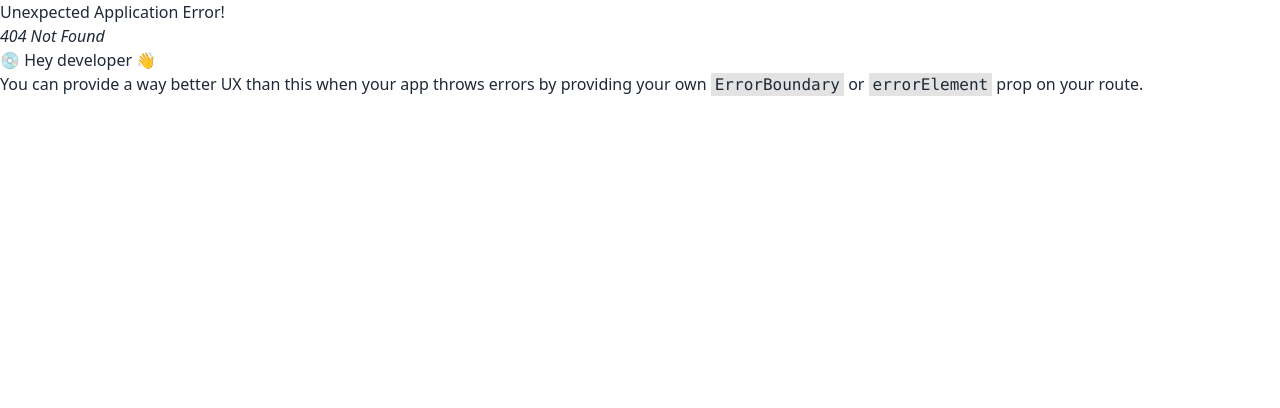
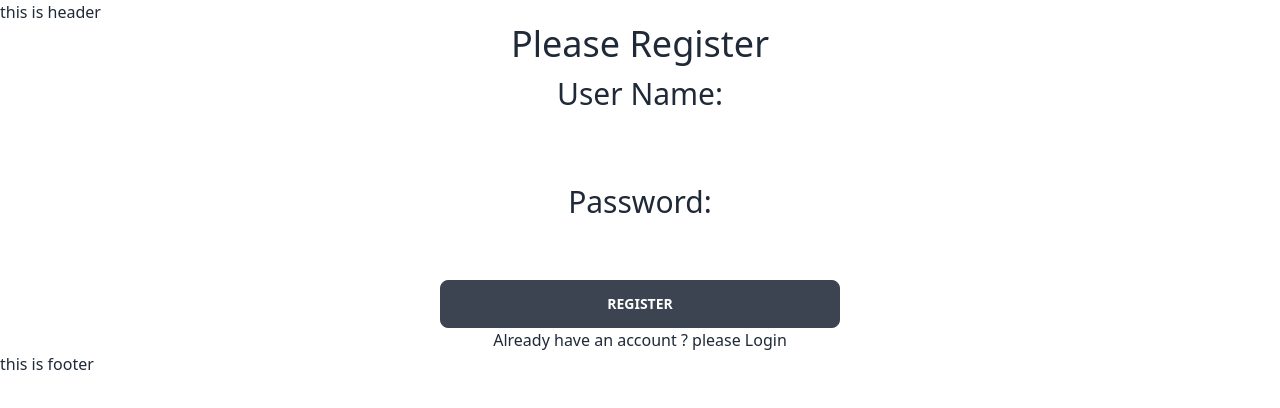
Before and after one commit to ptan01/Coffee-store-client, a React (Vite) app: page /register in a window 1280 px wide. Before the commit this address had no page. Shown: the top 408 px of the page. Built offline with nearby package versions, Linux system fonts and the light colour scheme.

Commit message:
login and register page add and firebase config file add and context api created

```diff
--- a/package.json
+++ b/package.json
@@ -10,6 +10,7 @@
   },
   "dependencies": {
     "daisyui": "^2.51.6",
+    "firebase": "^9.22.0",
     "react": "^18.2.0",
     "react-dom": "^18.2.0",
     "react-router-dom": "^6.11.1",
--- a/src/components/addCoffee/AddCoffee.jsx
+++ b/src/components/addCoffee/AddCoffee.jsx
@@ -3,6 +3,9 @@ import Swal from 'sweetalert2'
 
 
 const AddCoffee = () => {
+
+
+
 
     const handleCoffee = (e)=>{
         e.preventDefault()
--- /dev/null
+++ b/src/components/login/Login.jsx
@@ -0,0 +1,49 @@
+import React, { useState } from 'react';
+import { Link } from 'react-router-dom';
+
+const Login = () => {
+    const [username, setUsername] = useState('');
+    const [password, setPassword] = useState('');
+
+    const handleLogin = (e) => {
+        e.preventDefault();
+
+        // Perform login logic here, such as making an API call
+        console.log(username, password)
+        // Reset form
+        setUsername('');
+        setPassword('');
+    };
+
+    return (
+        <div>
+            <h2 className='text-4xl text-center'>Please Login</h2>
+            <form className='text-center mx-auto card w-[400px]' onSubmit={handleLogin}>
+                <div className='my-3'>
+                    <label className='text-3xl' htmlFor="username">User Name:</label>
+                    <input
+                        className='py-3 px-5 rounded-lg'
+                        type="text"
+                        id="username"
+                        value={username}
+                        onChange={(e) => setUsername(e.target.value)}
+                    />
+                </div>
+                <div className='my-3'>
+                    <label className='text-3xl' htmlFor="password">Password:</label>
+                    <input
+                        className='py-3 px-5 rounded-lg'
+                        type="password"
+                        id="password"
+                        value={password}
+                        onChange={(e) => setPassword(e.target.value)}
+                    />
+                </div>
+                <button className='btn' type="submit">Login</button>
+                <p>don't have an account? please <Link to='/register'>Register</Link></p>
+            </form>
+        </div>
+    );
+};
+
+export default Login;
--- /dev/null
+++ b/src/components/login/Register.jsx
@@ -0,0 +1,52 @@
+import React, { useState } from 'react';
+import { Link } from 'react-router-dom';
+
+const Register = () => {
+
+    const [username, setUsername] = useState('');
+    const [password, setPassword] = useState('');
+
+    const handleRegister = (e) => {
+        e.preventDefault();
+
+        // Perform login logic here, such as making an API call
+        console.log(username, password)
+        // Reset form
+        setUsername('');
+        setPassword('');
+    };
+
+
+
+    return (
+        <div>
+            <h2 className='text-4xl text-center'>Please Register</h2>
+            <form className='text-center mx-auto card w-[400px]' onSubmit={handleRegister}>
+                <div className='my-3'>
+                    <label className='text-3xl' htmlFor="username">User Name:</label>
+                    <input
+                        className='py-3 px-5 rounded-lg'
+                        type="text"
+                        id="username"
+                        value={username}
+                        onChange={(e) => setUsername(e.target.value)}
+                    />
+                </div>
+                <div className='my-3'>
+                    <label className='text-3xl' htmlFor="password">Password:</label>
+                    <input
+                        className='py-3 px-5 rounded-lg'
+                        type="password"
+                        id="password"
+                        value={password}
+                        onChange={(e) => setPassword(e.target.value)}
+                    />
+                </div>
+                <button className='btn' type="submit">Register</button>
+                <p>Already have an account ? please <Link to='/login'>Login</Link></p>
+            </form>
+        </div>
+    );
+};
+
+export default Register;
--- /dev/null
+++ b/src/firebase/firebase.config.js
@@ -0,0 +1,19 @@
+// Import the functions you need from the SDKs you need
+import { initializeApp } from "firebase/app";
+// TODO: Add SDKs for Firebase products that you want to use
+// https://firebase.google.com/docs/web/setup#available-libraries
+
+// Your web app's Firebase configuration
+const firebaseConfig = {
+  apiKey: "AIzaSyA05MS5KxoSeual6GZC9yN-prEhkrUgKK0",
+  authDomain: "coffee-store-44ab0.firebaseapp.com",
+  projectId: "coffee-store-44ab0",
+  storageBucket: "coffee-store-44ab0.appspot.com",
+  messagingSenderId: "336249930782",
+  appId: "1:336249930782:web:1929e9157c9435cbe99a0f"
+};
+
+// Initialize Firebase
+const app = initializeApp(firebaseConfig);
+
+export default app ;
--- /dev/null
+++ b/src/providers/AuthProvider.jsx
@@ -0,0 +1,30 @@
+import React, { createContext } from 'react';
+import {getAuth} from 'firebase/auth' ;
+import app from '../firebase/firebase.config';
+
+
+
+export const AuthContext = createContext()
+
+const auth = getAuth(app)
+
+const AuthProvider = ({children}) => {
+
+
+
+
+
+
+    const authInfo = {
+        name: 'Tanjim'
+    }
+
+
+    return (
+        <AuthContext.Provider value={authInfo}>
+            {children}
+        </AuthContext.Provider>
+    );
+};
+
+export default AuthProvider;
```
Also changed, not shown: src/main.jsx (+14 -1 lines), 1 other file (tests, documents, lock files or other folders).
